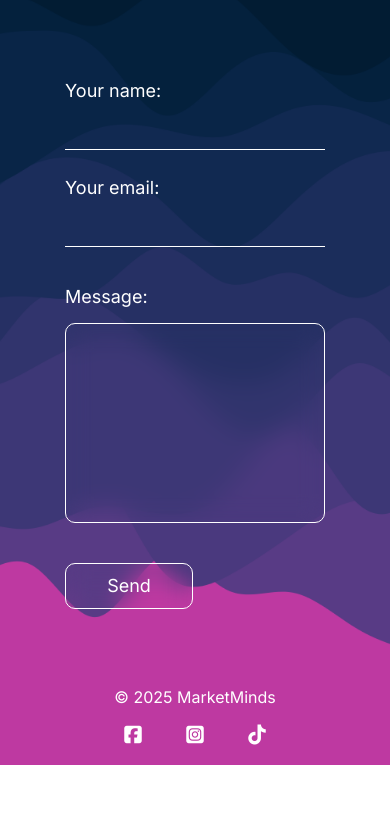
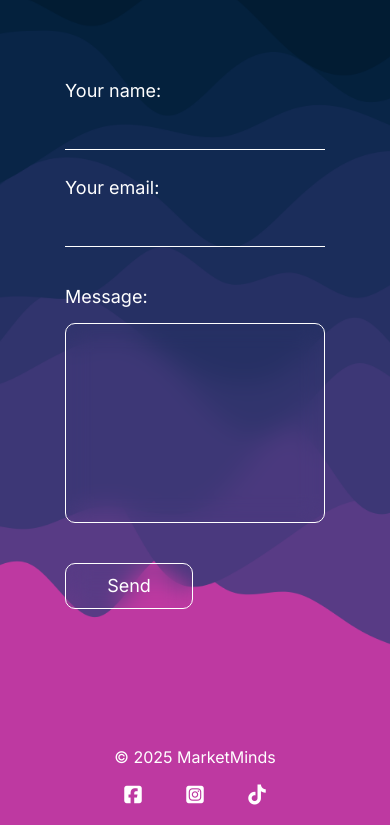
Before and after one commit to eymes/MarketingCompany-Project, a website: page index.html in a window 390 px wide. Shown: the part 3443-4268 px from the top of the page. Before the commit the page ends 4208 px from the top, so only its background shows below. Drawn offline with nearby package versions, Linux system fonts and the light colour scheme; files that its build step writes are made by us from their sources.

Commit message:
Update index.html

```diff
--- a/index.html
+++ b/index.html
@@ -203,7 +203,7 @@
             </div>
         </section>
     </main>
-    <footer class="pt-15 pb-4 text-center text-white bg-[#be39a1] xs:pt-0">
+    <footer class="pt-15 pb-4 text-center text-white bg-[#be39a1] sm:pt-0">
         <p class="mb-3">&copy; 2025 MarketMinds</p>
         <div>
             <i
```
